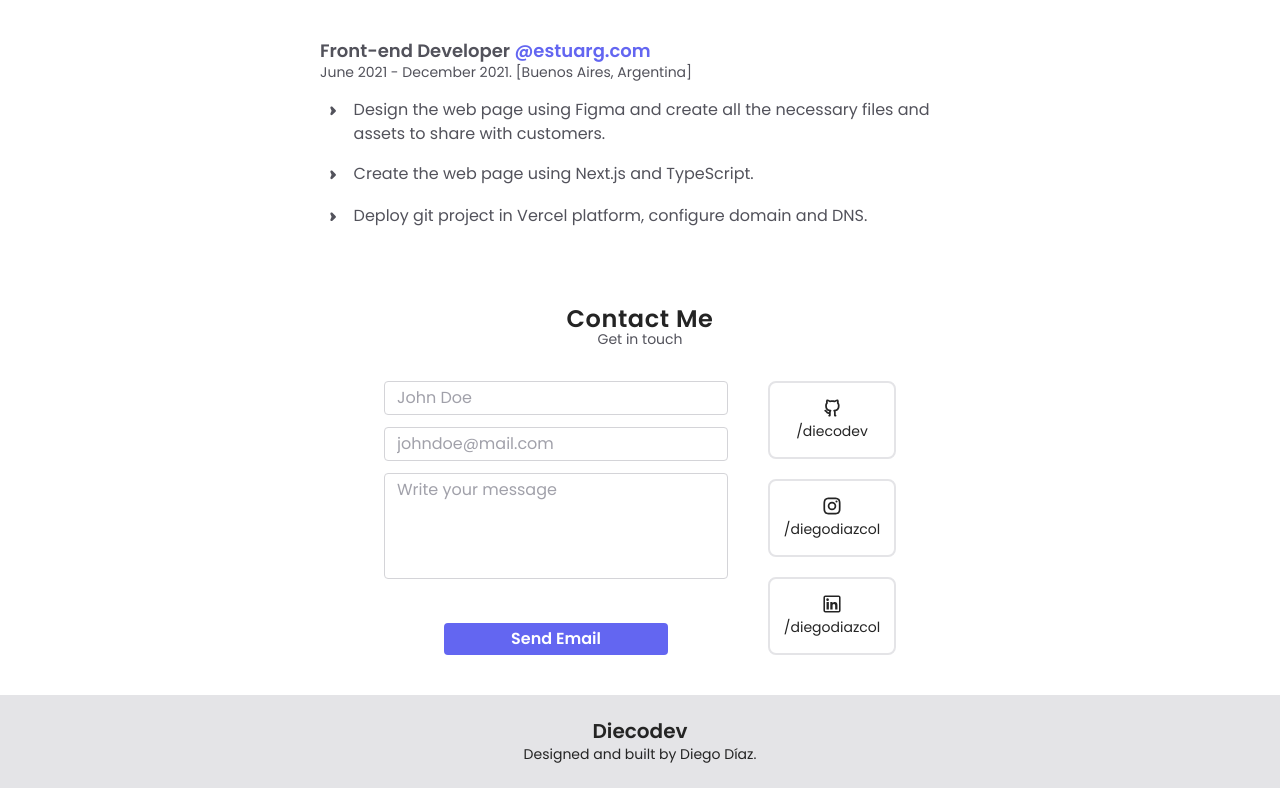
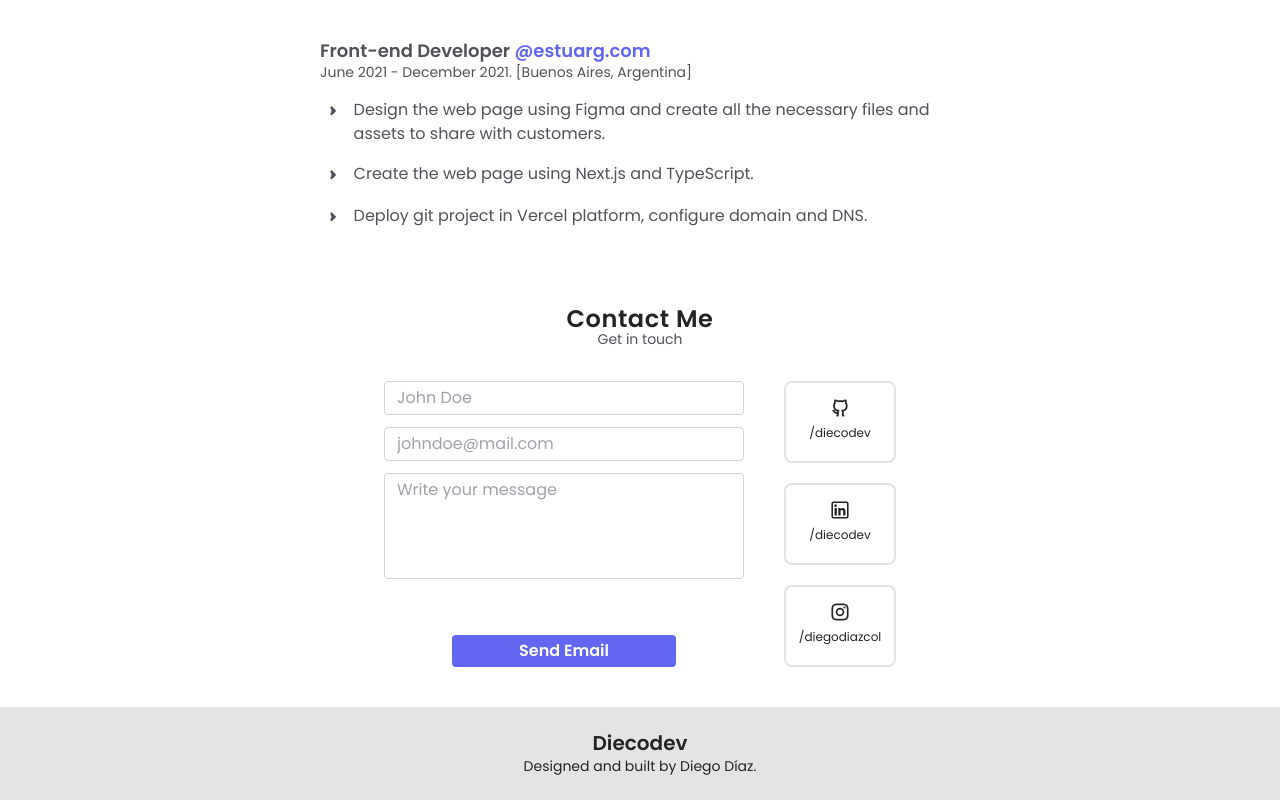
Before and after one commit to diecodev/diecodev, a Next.js app: page / in a window 1280 px wide. Shown: the part 1496-2296 px from the top of the page. Built offline with nearby package versions, Linux system fonts and the light colour scheme.

Commit message:
Fix: contact social cards

```diff
--- a/app/components/contact.tsx
+++ b/app/components/contact.tsx
@@ -1,4 +1,5 @@
 import { ContactForm } from "./contactForm"
+import { socialArray } from '../utils/index'
 
 export const Contact = () => {
   return (
@@ -8,8 +9,18 @@ export const Contact = () => {
           <h3 className='text-2xl font-semibold tracking-wide text-center leading-5'>Contact Me</h3>
           <p className='text-sm text-zinc-600 text-center leading-5'>Get in touch</p>
         </div>
-        <div>
+        <div className="flex flex-col lg:flex-row gap-10">
           <ContactForm />
+          <ul className='flex lg:flex-col md:gap-5 justify-center gap-3 mt-10 lg:mt-0'>
+            {socialArray.map(social => (
+              <li key={social.id}>
+                <a href={social.url} target="_blank" rel="noopener noreferrer" className='rounded-lg border-2 border-zinc-200 px-2 py-4 text-center inline-block md:text-lg min-w-[7rem]'>
+                  <social.icon className='mx-auto' />
+                  <span className='text-xs'>{social.title}</span>
+                </a>
+              </li>
+            ))}
+          </ul>
         </div>
       </section>
     </div>
--- a/app/components/contactForm.tsx
+++ b/app/components/contactForm.tsx
@@ -1,6 +1,5 @@
 'use client'
 
-import { Github, Linkedin, Instagram } from './icons'
 import { sendEmail } from "../utils"
 import { useState } from "react"
 
@@ -26,7 +25,7 @@ export const ContactForm = () => {
     const email = e.currentTarget.customerEmail.value
     const message = e.currentTarget.customerMessage.value
 
-    const messageData = await sendEmail(name, email ,message)
+    const messageData = await sendEmail(name, email, message)
 
     setPopUpMessage(messageData)
     setIsLoading(false)
@@ -41,38 +40,14 @@ export const ContactForm = () => {
   }
 
   return (
-    <form className="flex flex-col gap-3 w-full mx-auto" onSubmit={handleSubmit} onChange={handleChange} >
-      <div className="flex gap-x-10 gap-y-4 w-full justify-center flex-wrap md:flex-nowrap items-stretch">
-        <div className="flex flex-col gap-3 w-full">
+    <form className="flex flex-col gap-3 w-full" onSubmit={handleSubmit} onChange={handleChange} >
       <input type="text" name="customerName" id="name" placeholder="John Doe" className="w-full px-3 py-1 rounded border border-zinc-300 text-zinc-600 placeholder:text-zinc-400 outline-none" />
       <input type="email" name="customerEmail" id="email" placeholder="johndoe@mail.com" className="w-full px-3 py-1 rounded border border-zinc-300 text-zinc-600 placeholder:text-zinc-400 outline-none" />
       <textarea name="customerMessage" id="message" rows={4} placeholder="Write your message" className="w-full px-3 py-1 rounded border border-zinc-300 text-zinc-600 placeholder:text-zinc-400 outline-none resize-none" />
-          <p className={`text-sm rounded ${popUpMessage.type === 'error' ? 'bg-red-300' : 'bg-green-200' } ${popUpMessage.show ? 'opacity-100 px-4 py-2' : 'opacity-0'} transition-all text-zinc-600`}>
+      <p className={`text-sm rounded ${popUpMessage.type === 'error' ? 'bg-red-300' : 'bg-green-200'} ${popUpMessage.show ? 'opacity-100 px-4 py-2' : 'opacity-0'} transition-all text-zinc-600`}>
         {popUpMessage.message}
       </p>
       <input className='w-[14rem] bg-indigo-500 rounded text-white font-semibold px-4 py-1 mx-auto mt-auto' disabled={isLoading} type="submit" value={isLoading ? 'Sending...' : 'Send Email'} />
-        </div>
-        <ul className='flex lg:flex-col gap-5 justify-between mt-10 lg:mt-0'>
-            <li>
-              <a href="http://github.com/diecodev" target="_blank" rel="noopener noreferrer" className='rounded-lg border-2 border-zinc-200 px-2 py-4 flex items-center justify-center flex-col text-lg gap-1 min-w-[8rem]'>
-                <Github />
-                <span className='text-sm'>/diecodev</span>
-              </a>
-            </li>
-            <li>
-              <a href="http://github.com/diecodev" target="_blank" rel="noopener noreferrer" className='min-w-[8rem] rounded-lg border-2 border-zinc-200 px-2 py-4 flex items-center justify-center flex-col text-lg gap-1'>
-                <Instagram />
-                <span className='text-sm'>/diegodiazcol</span>
-              </a>
-            </li>
-            <li>
-              <a href="http://github.com/diecodev" target="_blank" rel="noopener noreferrer" className='min-w-[8rem] rounded-lg border-2 border-zinc-200 px-2 py-4 flex items-center justify-center flex-col text-lg gap-1'>
-                <Linkedin />
-                <span className='text-sm'>/diegodiazcol</span>
-              </a>
-            </li>
-          </ul>
-      </div>
     </form>
   )
 }
--- a/app/utils/index.ts
+++ b/app/utils/index.ts
@@ -1,4 +1,5 @@
 import { send } from '@emailjs/browser'
+import { Github, Linkedin, Instagram } from '../components/icons'
 
 interface IExperience {
   id: string
@@ -6,6 +7,13 @@ interface IExperience {
   company: string
   date: string
   requirements: string[]
+}
+
+interface ISocial {
+  id: string
+  url: string
+  icon: Function
+  title: string
 }
 
 export const experienceArray: IExperience[] = [
@@ -63,3 +71,24 @@ export const sendEmail = async (name: string, email: string, message: string) =>
 
   return data
 }
+
+export const socialArray: ISocial[] = [
+  {
+    id: '0',
+    url: 'https://github.com/diecodev',
+    icon: Github,
+    title: '/diecodev',
+  },
+  {
+    id: '1',
+    url: 'https://www.linkedin.com/in/diecodev/',
+    icon: Linkedin,
+    title: '/diecodev',
+  },
+  {
+    id: '2',
+    url: 'https://www.instagram.com/diegodiazcol/',
+    icon: Instagram,
+    title: '/diegodiazcol',
+  }
+]
```
Lines whose indentation alone changed are shown as unchanged.
